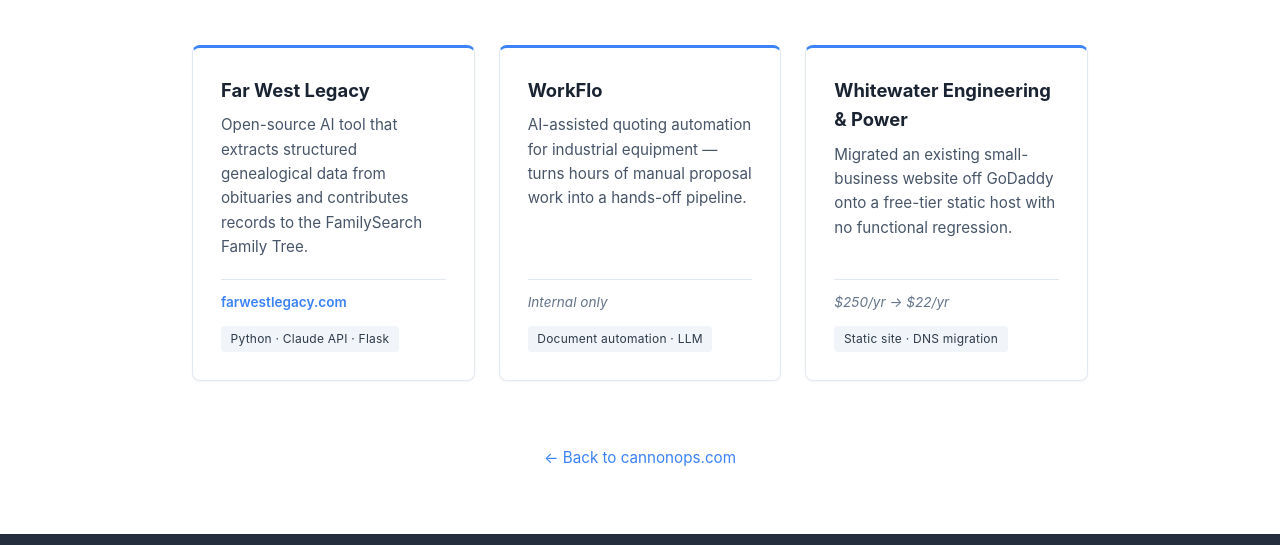
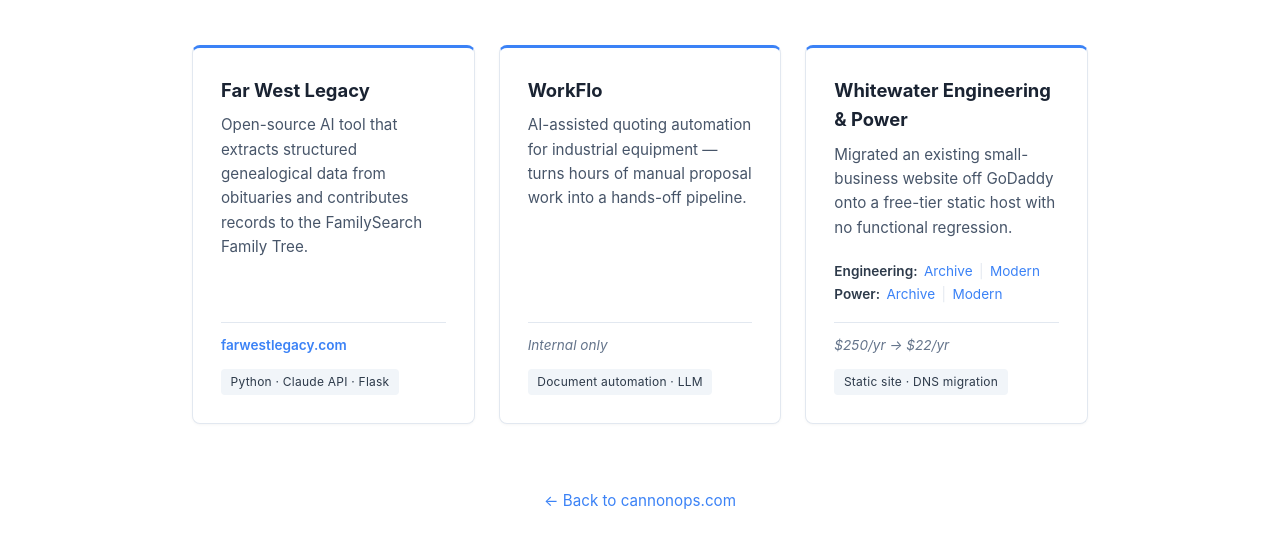
Before and after one commit to cannon-ops/cannonops-site, a plain HTML site: page work/index.html in a window 1280 px wide. Shown: the part 255-800 px from the top of the page. Drawn offline with Linux system fonts and the light colour scheme.

Commit message:
Cleaner homepage portfolio + Marquis before/after on /work
Homepage:
- Remove Far West Legacy paragraph from Recent Work section
- Replace with generic blurb + 'See all projects →' link to /work
- /work is now the single source of truth for portfolio

Work page:
- Whitewater card: add before/after link pairs for Steve Marquis sites
  (Engineering: Archive | Modern, Power: Archive | Modern)
- Generalized project schema with optional linkPairs field
- Adding link pairs to any future card is one nested object literal

```diff
--- a/work/index.html
+++ b/work/index.html
@@ -138,6 +138,32 @@
       border-radius: 4px;
       letter-spacing: 0.02em;
     }
+    .work-card .pairs {
+      margin: 0 0 1rem;
+      padding: 0;
+      list-style: none;
+      font-size: 0.85rem;
+      color: var(--gray);
+      line-height: 1.7;
+    }
+    .work-card .pairs li {
+      display: flex;
+      gap: 0.4rem;
+      flex-wrap: wrap;
+    }
+    .work-card .pairs .pair-label {
+      color: var(--slate);
+      font-weight: 600;
+    }
+    .work-card .pairs a {
+      color: var(--accent);
+      text-decoration: none;
+    }
+    .work-card .pairs a:hover { text-decoration: underline; }
+    .work-card .pairs .sep {
+      color: var(--border);
+      user-select: none;
+    }
     .work-card .status {
       font-size: 0.85rem;
       color: var(--gray);
@@ -236,7 +262,19 @@
         name: "Whitewater Engineering & Power",
         description: "Migrated an existing small-business website off GoDaddy onto a free-tier static host with no functional regression.",
         outcome: "$250/yr → $22/yr",
-        tag: "Static site · DNS migration"
+        tag: "Static site · DNS migration",
+        linkPairs: [
+          {
+            label: "Engineering",
+            before: { label: "Archive", url: "https://steve-engineering-archive.onrender.com" },
+            after:  { label: "Modern",  url: "https://steve-engineering-modern.onrender.com"  }
+          },
+          {
+            label: "Power",
+            before: { label: "Archive", url: "https://steve-power-archive.onrender.com" },
+            after:  { label: "Modern",  url: "https://steve-power-modern.onrender.com"  }
+          }
+        ]
       }
     ];
 
@@ -249,10 +287,20 @@
         ? `<a href="${p.link}" target="_blank" rel="noopener">${escapeHtml(p.outcome)}</a>`
         : `<span class="status">${escapeHtml(p.outcome)}</span>`;
       const tag = p.tag ? `<span class="tag">${escapeHtml(p.tag)}</span>` : '';
+      const pairs = (p.linkPairs && p.linkPairs.length)
+        ? `<ul class="pairs">${p.linkPairs.map(pp => `
+            <li>
+              <span class="pair-label">${escapeHtml(pp.label)}:</span>
+              <a href="${pp.before.url}" target="_blank" rel="noopener">${escapeHtml(pp.before.label)}</a>
+              <span class="sep">|</span>
+              <a href="${pp.after.url}" target="_blank" rel="noopener">${escapeHtml(pp.after.label)}</a>
+            </li>`).join('')}</ul>`
+        : '';
       return `
         <article class="work-card">
           <h3>${escapeHtml(p.name)}</h3>
           <p class="description">${escapeHtml(p.description)}</p>
+          ${pairs}
           <div class="meta">
             <span class="outcome">${outcome}</span>
             ${tag}
```
Also changed, not shown: index.html (+2 -3 lines).
